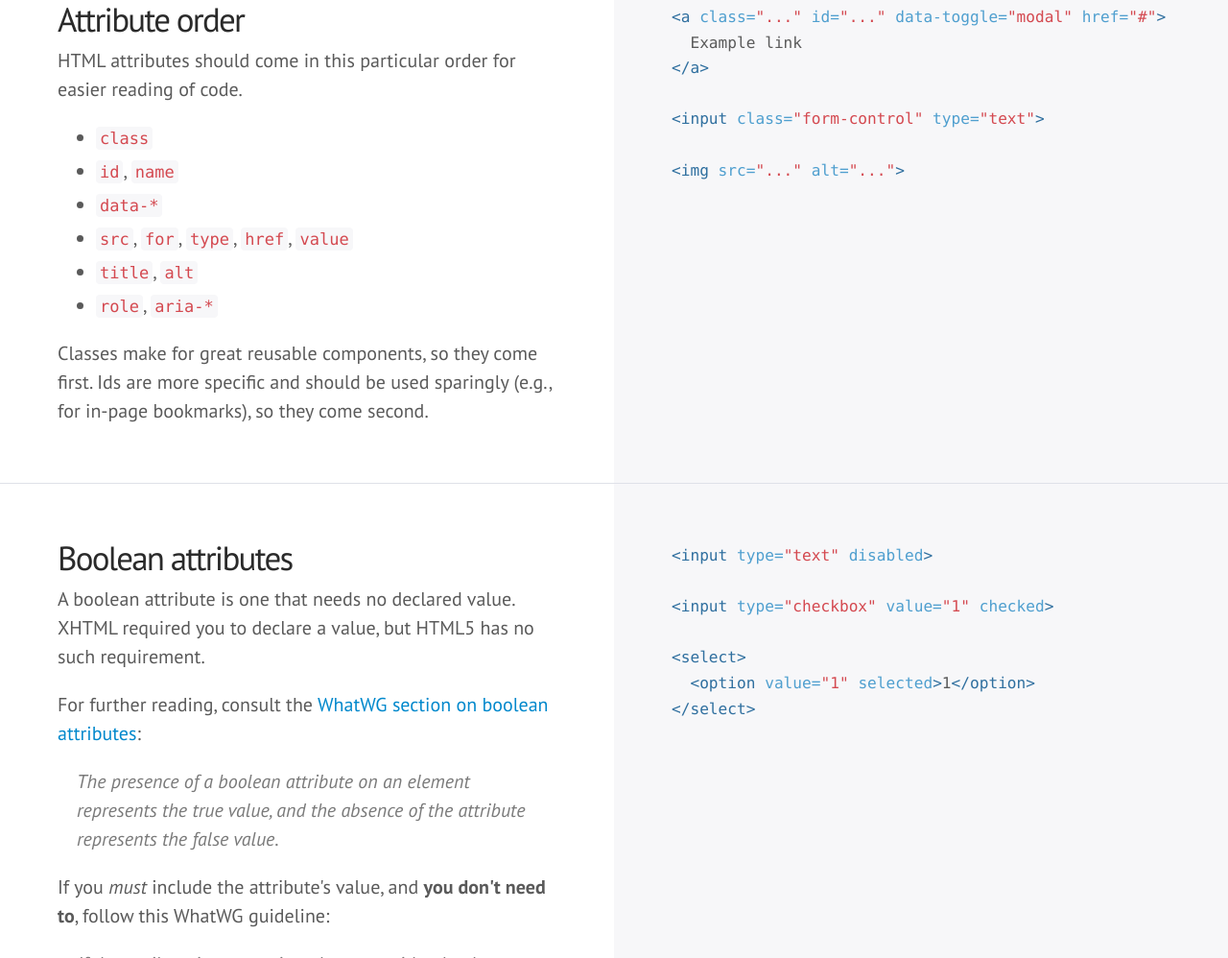
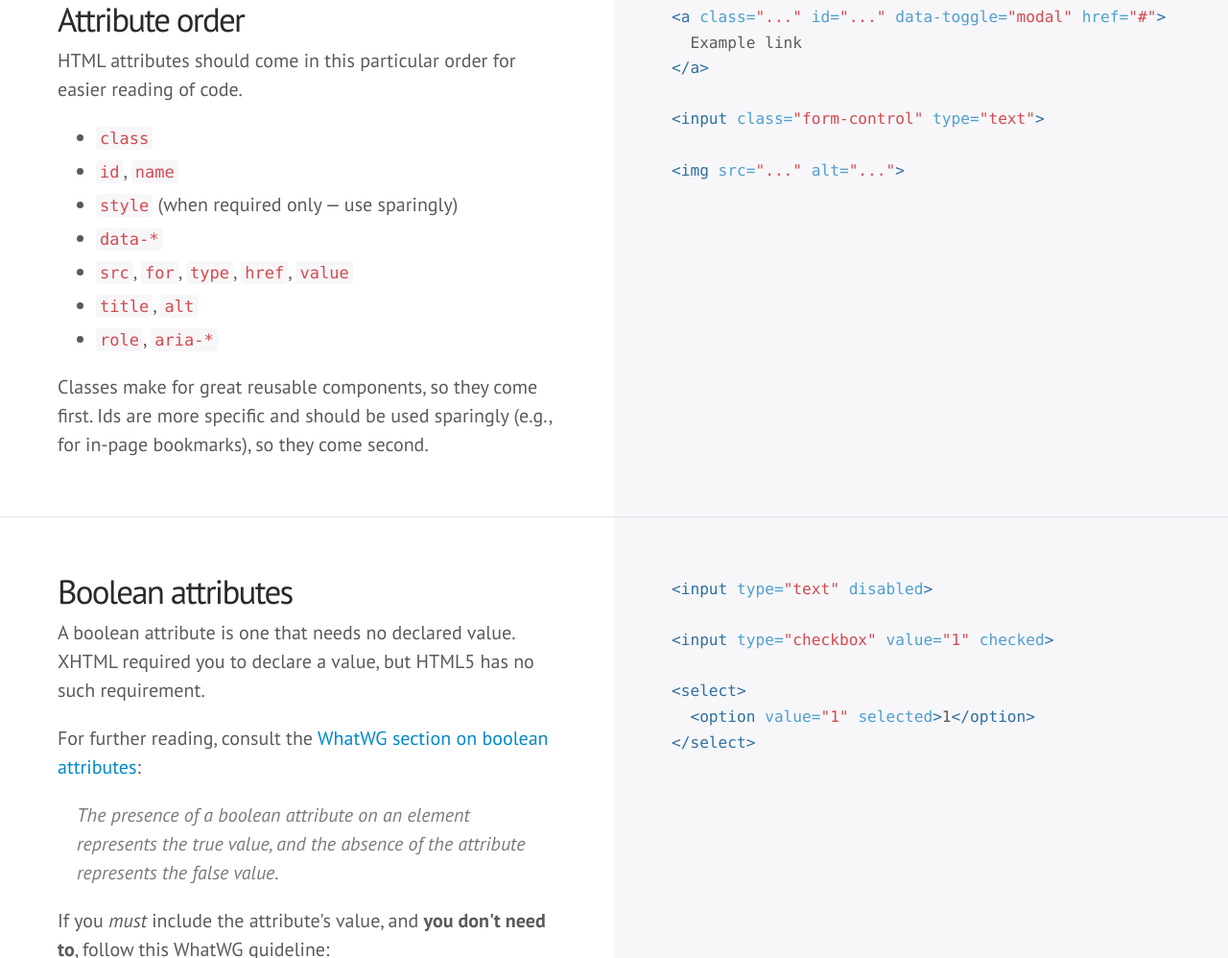
Before and after one commit to PurdueAgComm/guide, a plain HTML site: page index.html in a window 1280 px wide. Shown: the part 4175-5173 px from the top of the page at 96% size. Drawn offline with Linux system fonts and the light colour scheme; a web font is replaced by a local one.

Commit message:
fixes #2

```diff
--- a/index.html
+++ b/index.html
@@ -204,6 +204,7 @@
     <ul>
       <li><code>class</code></li>
       <li><code>id</code>, <code>name</code></li>
+      <li><code>style</code> (when required only &mdash; use sparingly)</li>
       <li><code>data-*</code></li>
       <li><code>src</code>, <code>for</code>, <code>type</code>, <code>href</code>, <code>value</code></li>
       <li><code>title</code>, <code>alt</code></li>
```
